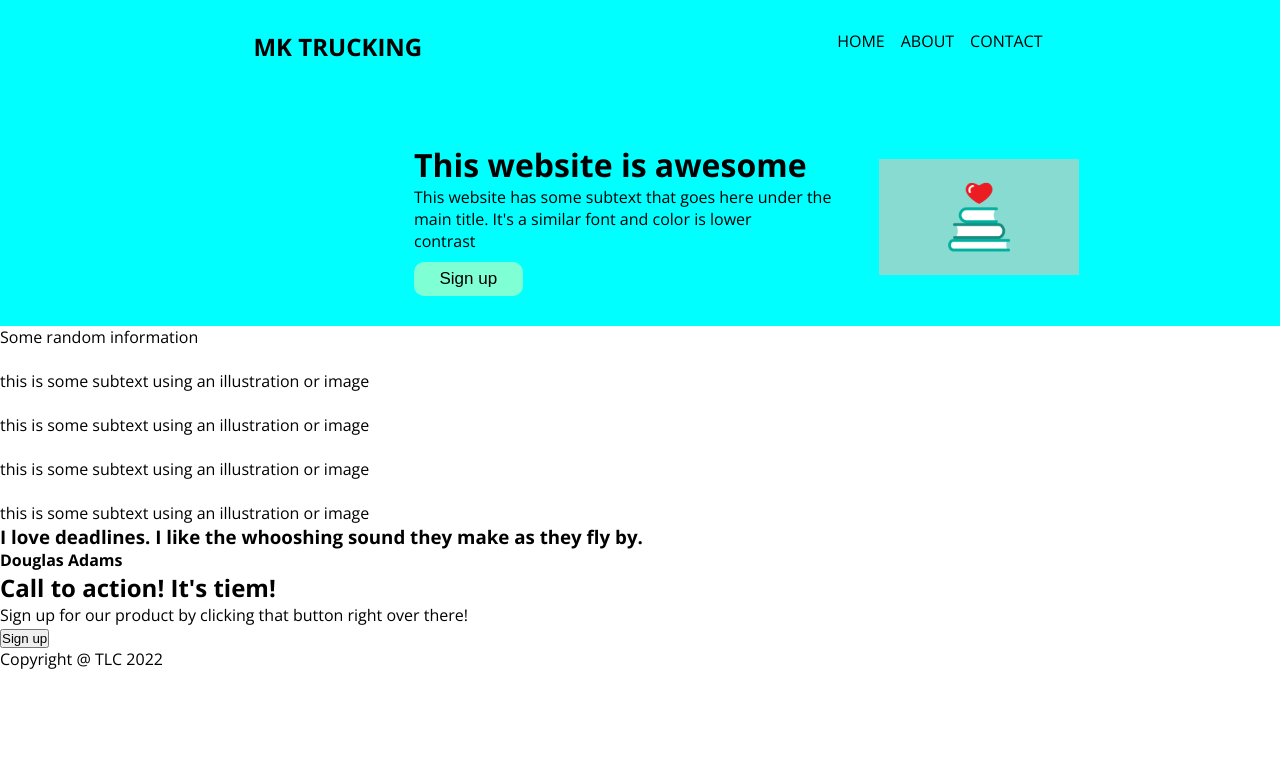
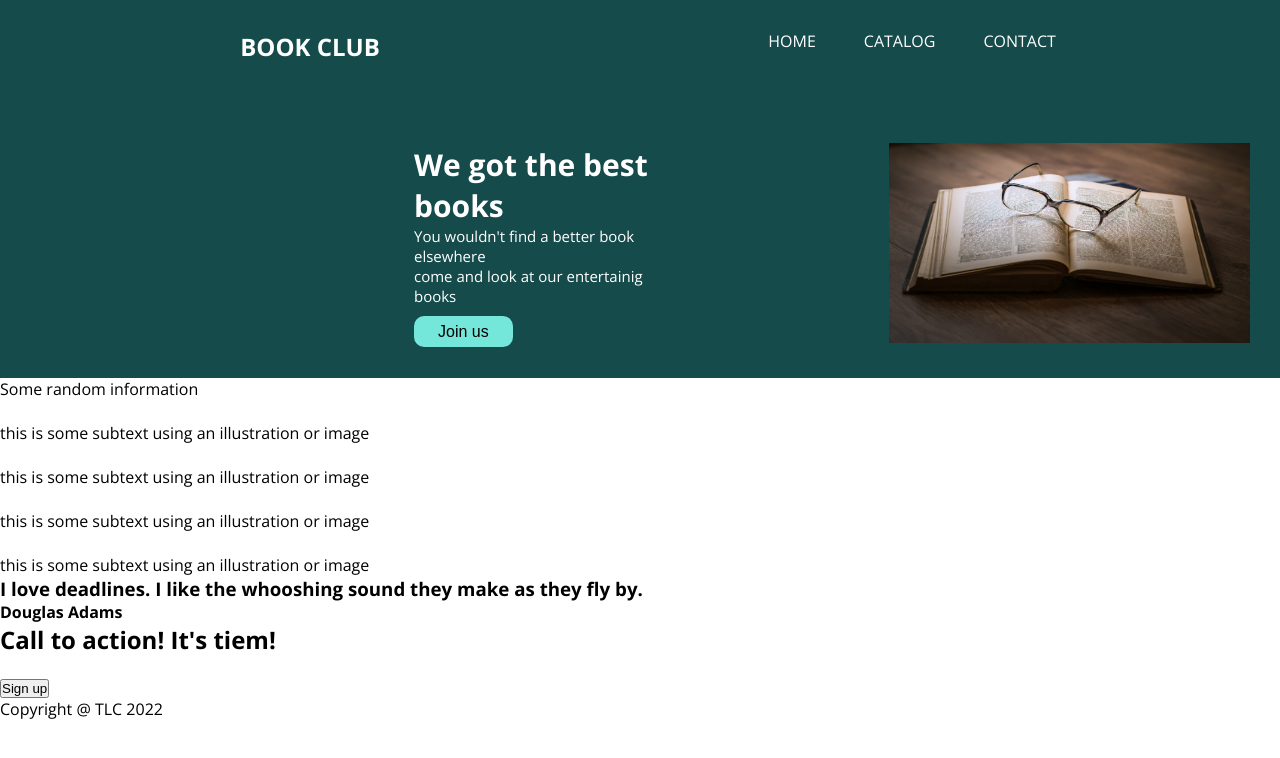
Before and after one commit to ikassim9/Landing-page, a plain HTML site: page index.html in a window 1280 px wide. Drawn offline with nearby package versions, Linux system fonts and the light colour scheme.

Commit message:
updated img

```diff
--- a/index.html
+++ b/index.html
@@ -18,7 +18,7 @@
     <header>
         <nav>
             <div class="logo">
-                <h1>MK TRUCKING</h1>
+                <h1>BOOK CLUB</h1>
 
             </div>
 
@@ -30,7 +30,7 @@
                 </li>
 
                 <li>
-                    <a href=""> ABOUT</a>
+                    <a href="">CATALOG</a>
 
                 </li>
                 <li>
@@ -44,19 +44,20 @@
         <div class="sub">
         <div>
 
-            <h1>This website is
-                awesome
+            <h1 class="hook">We got the best <br>
+                books
             </h1>
-            <p>This website has some subtext that goes here under the <br>
-                main title. It's a similar font and color is lower <br> contrast
+
+            <p>You wouldn't find a better book elsewhere <br>
+                come and look at our entertainig <br> books
             </p>
-            <button class="no-outline">Sign up</button>
+            <button class="no-outline">Join us</button>
 
         </div>
 
 
         <div class="img-holder">
-            <img src="./img/small img.png" alt="">
+            <img src="./img/book.jpg" alt=""height="200px"   >
 
         </div>
 
--- a/style.css
+++ b/style.css
@@ -10,8 +10,22 @@ body {
 
 }
 
+.hook {
+    font-size: 30px;
+    color: #FFF;
+}
+h1, p, a {
+    color: #FFF;
+}
+
+
+
+p {
+    font-size: 15px;
+}
+
 .main {
-    background-color: aqua;
+    background-color: #164b4b;
      padding: 14px;
 }
 
@@ -38,18 +52,20 @@ ul {
 
     list-style: none;
     display: flex;
-    gap: 1rem;
+    gap: 3rem;
 }
 
 li a {
 
     text-decoration: none;
-    color: #000;
+    color: #FFF;
 }
 
 
 .img-holder {
-    width: 200px;
+    width: 400px;
+    margin-left: 160px;
+
 }
 
  img {
@@ -62,10 +78,12 @@ li a {
 
  .no-outline {
      margin-top: 10px;
+     background-color:#75E6DA;
+    color: #000;
     padding: 0.4em 1.5em;
     outline: none;
     border: none;
     border-radius: 10px;
-    font-size: 17px;
-   background-color: aquamarine;
- }
+    font-size: 16px;
+
+  }
```
Also changed, not shown: img/book.jpg (added), img/truck.jpg (deleted).
